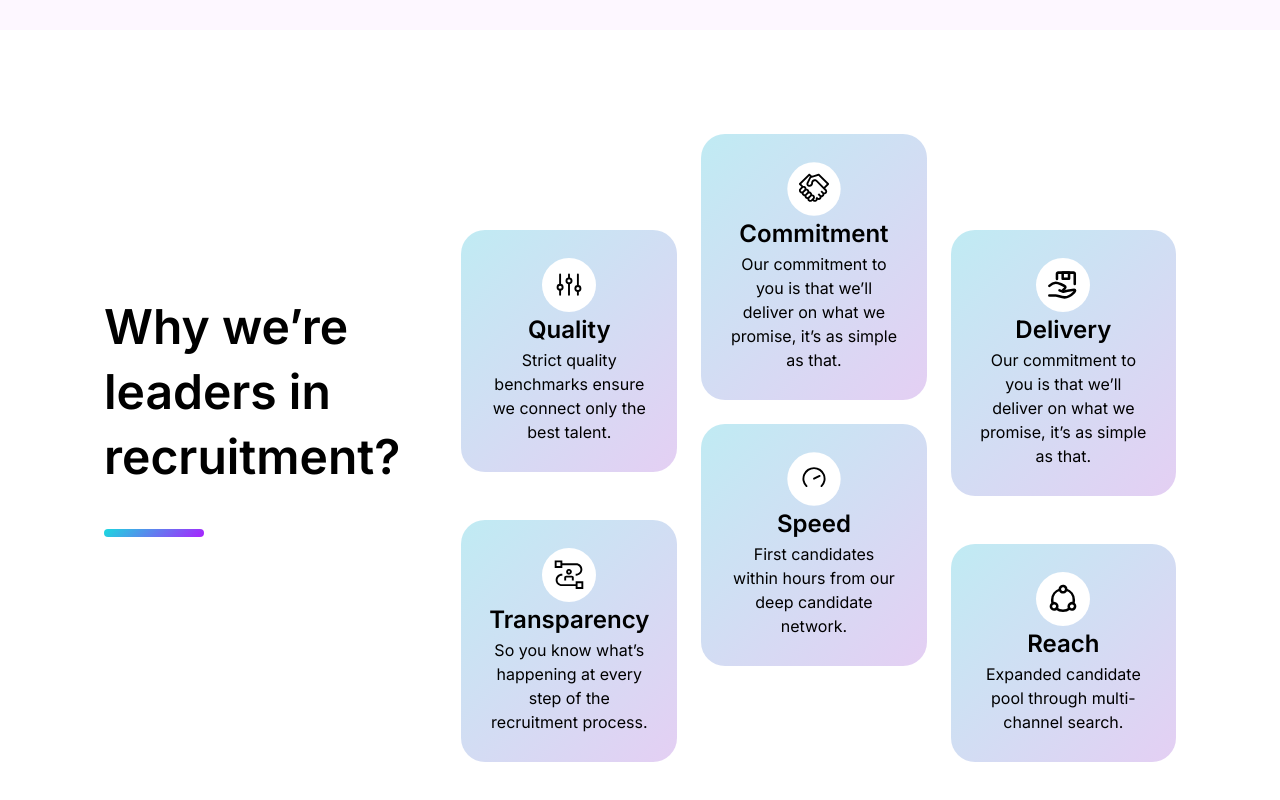
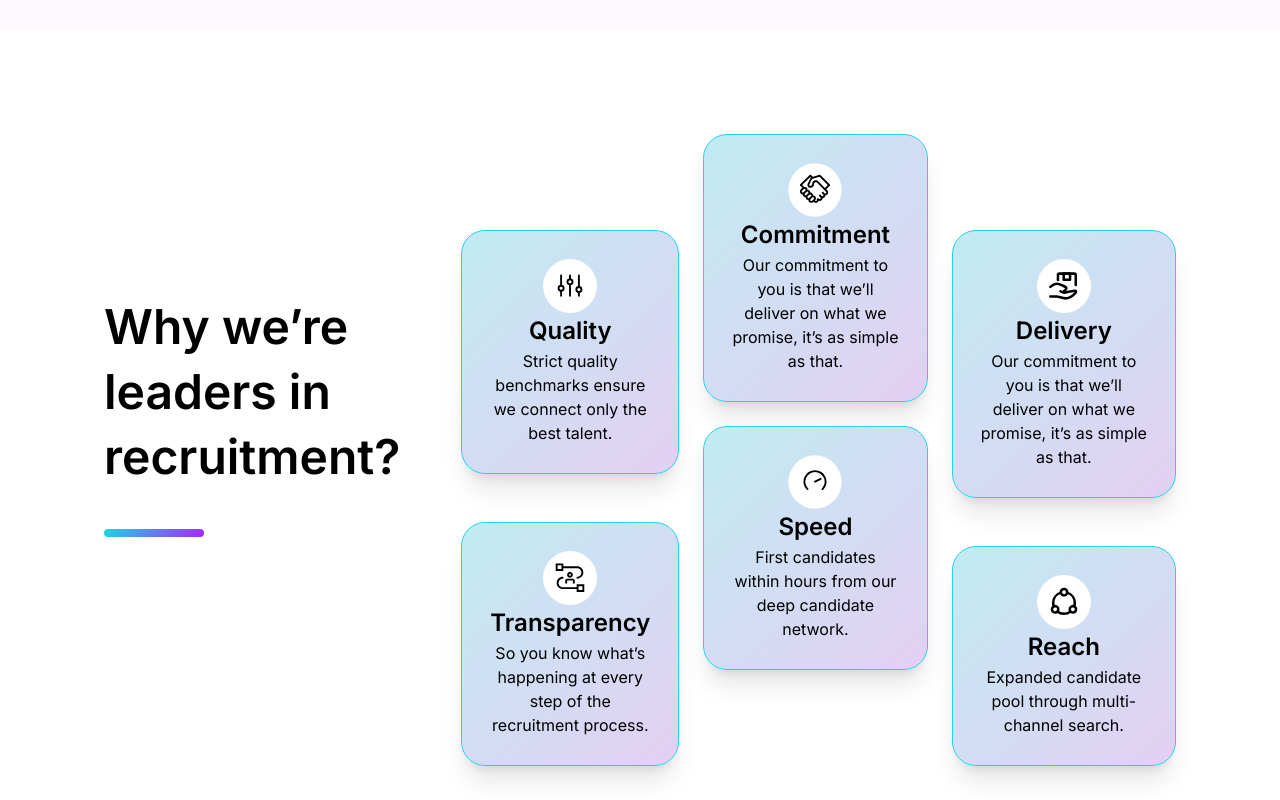
Before and after one commit to Nish7156/hire-web, a Next.js app: page /staffing in a window 1280 px wide. Shown: the part 1380-2180 px from the top of the page. Built offline with nearby package versions, Linux system fonts and the light colour scheme.

Commit message:
text color

```diff
--- a/src/app/globals.scss
+++ b/src/app/globals.scss
@@ -31,18 +31,33 @@
   border-radius: 30px;
   color: white;
   border: 2px solid white;
+  transition: all 0.9s ease;
 }
+
 .custom-buttom:hover {
+  // color: transparent;
   border-width: 2px;
-  color: black;
-  border: 2px double transparent;
+  border-style: double;
   background-image: linear-gradient(rgb(255, 255, 255), rgb(255, 255, 255)),
     radial-gradient(circle at left top, rgb(1, 110, 218), rgb(217, 0, 192));
   background-origin: border-box;
   background-clip: padding-box, border-box;
 }
+.custom-buttom .btn-text {
+  transition: color 0.9s ease; /* Smooth transition for color property over 0.9 seconds */
+}
 
-.outline-btn{
+.custom-buttom:hover .btn-text {
+  color: transparent; /* Hides the original text color */
+  background: linear-gradient(
+    135deg,
+    #1ad9df,
+    #a824fe
+  ); /* Gradient color for text */
+  -webkit-background-clip: text; /* Clip the background to the text */
+  -webkit-text-fill-color: transparent; /* Make text transparent */
+}
+.outline-btn {
   border-width: 2px;
   color: black;
   border: 2px double transparent;
@@ -105,7 +120,7 @@
   // border: 10px solid;
   // border-image: linear-gradient(45deg, #1ad9df, #a824fe) 1;
 }
-.gradiant-bg{
+.gradiant-bg {
   background: linear-gradient(135deg, #1ad9df, #a824fe);
 }
 .card-shadow {
@@ -210,10 +225,9 @@
   animation: slideIn 0.5s ease forwards;
 }
 
-
-#toggle-btn{
-    width: 2rem !important;
-    height: 2rem !important;
+#toggle-btn {
+  width: 2rem !important;
+  height: 2rem !important;
 }
 
 .image-container {
--- a/src/components/elements/CustomButton.tsx
+++ b/src/components/elements/CustomButton.tsx
@@ -12,7 +12,7 @@ export default function CustomButton({ children, outline }: any) {
         outline ? "outline-btn" : "custom-buttom"
       } py-[13px] px-[47px] w-full font-medium text-lg`}
     >
-      {children}
+      <p className="btn-text"> {children}</p>
     </button>
   );
 }
--- a/src/components/pages/Staffing/Leaders.tsx
+++ b/src/components/pages/Staffing/Leaders.tsx
@@ -22,7 +22,7 @@ function Leaders() {
                     return (
                       <div
                         key={index}
-                        className=" rounded-3xl leader-card-gradiant p-7"
+                        className=" rounded-3xl leader-card-gradiant p-7  border-cyan-400 border-solid shadow-xl border-[0.5px]"
                       >
                         <div className="flex  items-center flex-col">
                           <img
@@ -44,7 +44,7 @@ function Leaders() {
                     return (
                       <div
                         key={index}
-                        className=" rounded-3xl leader-card-gradiant p-7"
+                        className=" rounded-3xl leader-card-gradiant p-7  border-cyan-400 border-solid shadow-xl border-[0.5px]"
                       >
                         <div className="flex  items-center flex-col">
                           <img
@@ -66,7 +66,7 @@ function Leaders() {
                     return (
                       <div
                         key={index}
-                        className=" rounded-3xl leader-card-gradiant p-7"
+                        className=" rounded-3xl leader-card-gradiant p-7  border-cyan-400 border-solid shadow-xl border-[0.5px]"
                       >
                         <div className="flex  items-center flex-col">
                           <img
```
